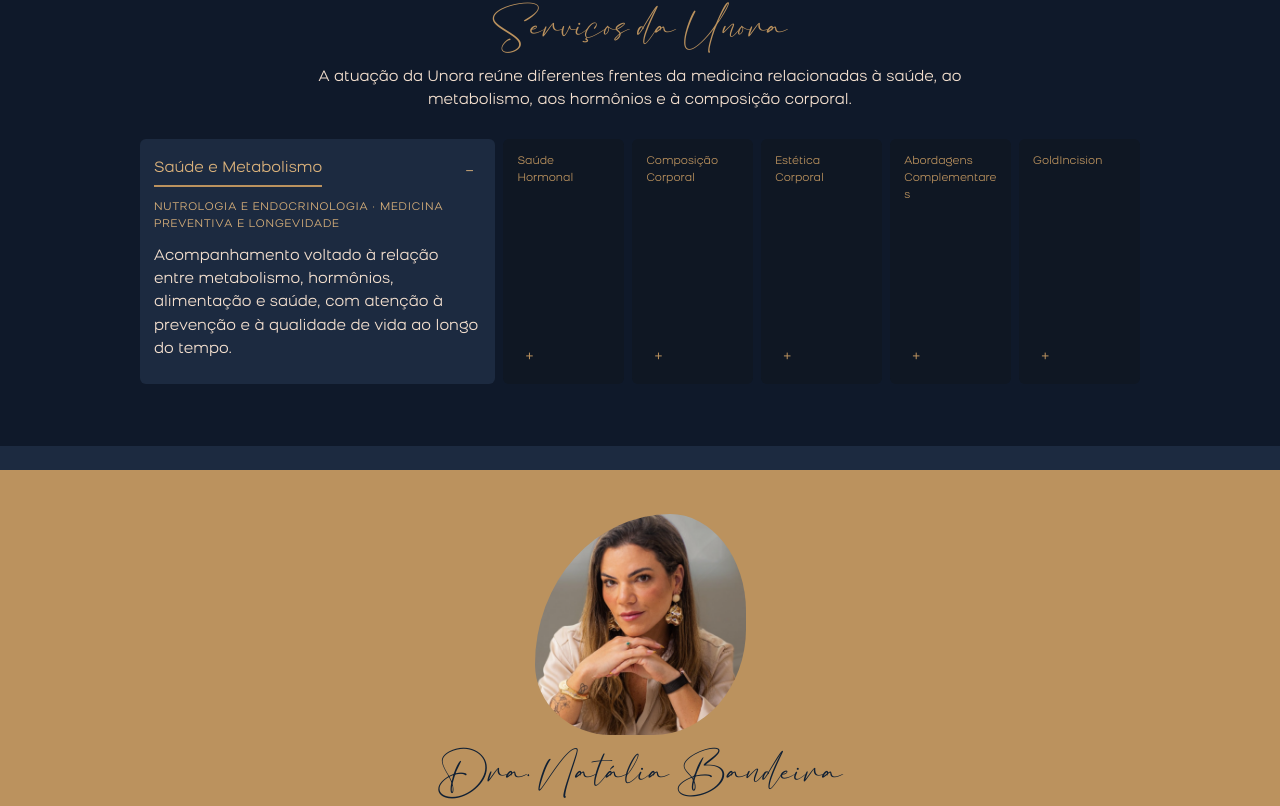
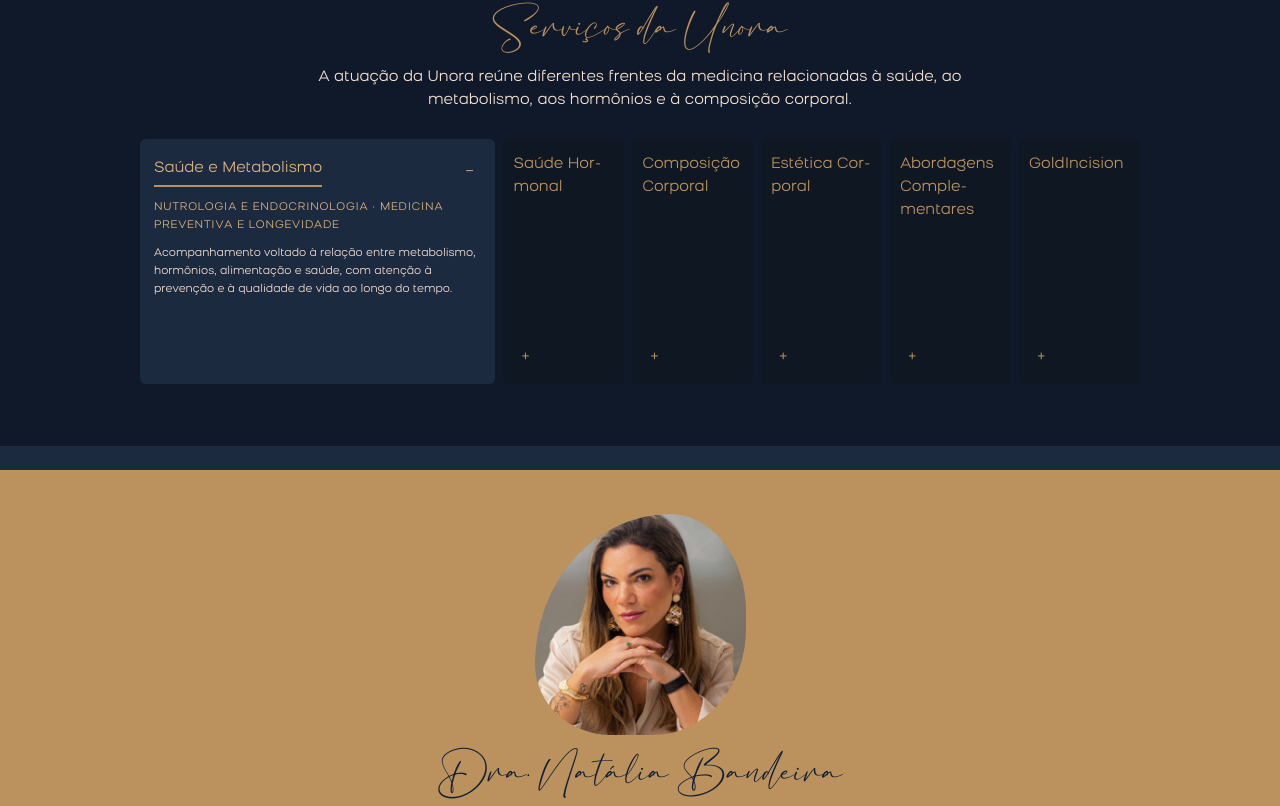
Before and after one commit to AlanneDias/Unora-Clinic, a plain HTML site: page index.html in a window 1280 px wide. Shown: the part 1216-2022 px from the top of the page. Drawn offline with Linux system fonts and the light colour scheme.

Commit message:
Amplia nomes dos cartões e reduz as descrições de Serviços

```diff
--- a/index.html
+++ b/index.html
@@ -426,12 +426,14 @@ header nav a, #dra-natalia .doctor-profile p, #dra-natalia .doctor-role,
     display: block;
     height: 100%;
     padding-bottom: 54px;
-    font-size: var(--texto-apoio);
+    padding-inline: 10px;
+    font-size: var(--texto-leitura);
+    hyphens: auto;
   }
   #servicos .service-cards .service:not([open]) summary::after {
     position: absolute;
     bottom: 14px;
-    left: 14px;
+    left: 10px;
     margin: 0;
   }
 }
@@ -449,7 +451,9 @@ header nav a, #dra-natalia .doctor-profile p, #dra-natalia .doctor-role,
 }
 #servicos .service-cards .service-content p {
   color: var(--text);
-  margin-bottom: 12px;
+  font-size: var(--texto-apoio);
+  line-height: 1.65;
+  margin-bottom: 10px;
 }
 #servicos .service-cards .service-content .sub {
   font-size: var(--texto-apoio);
```
